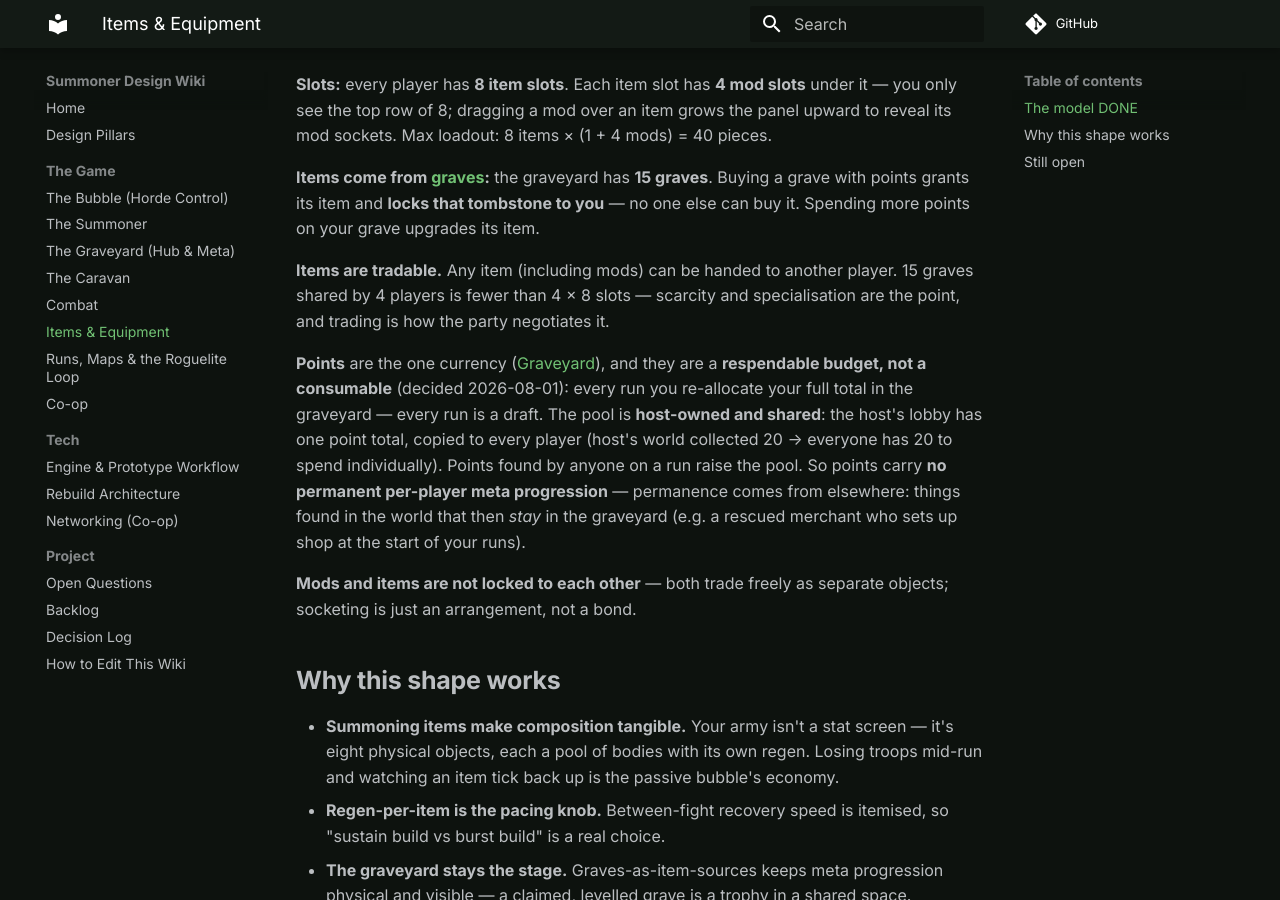
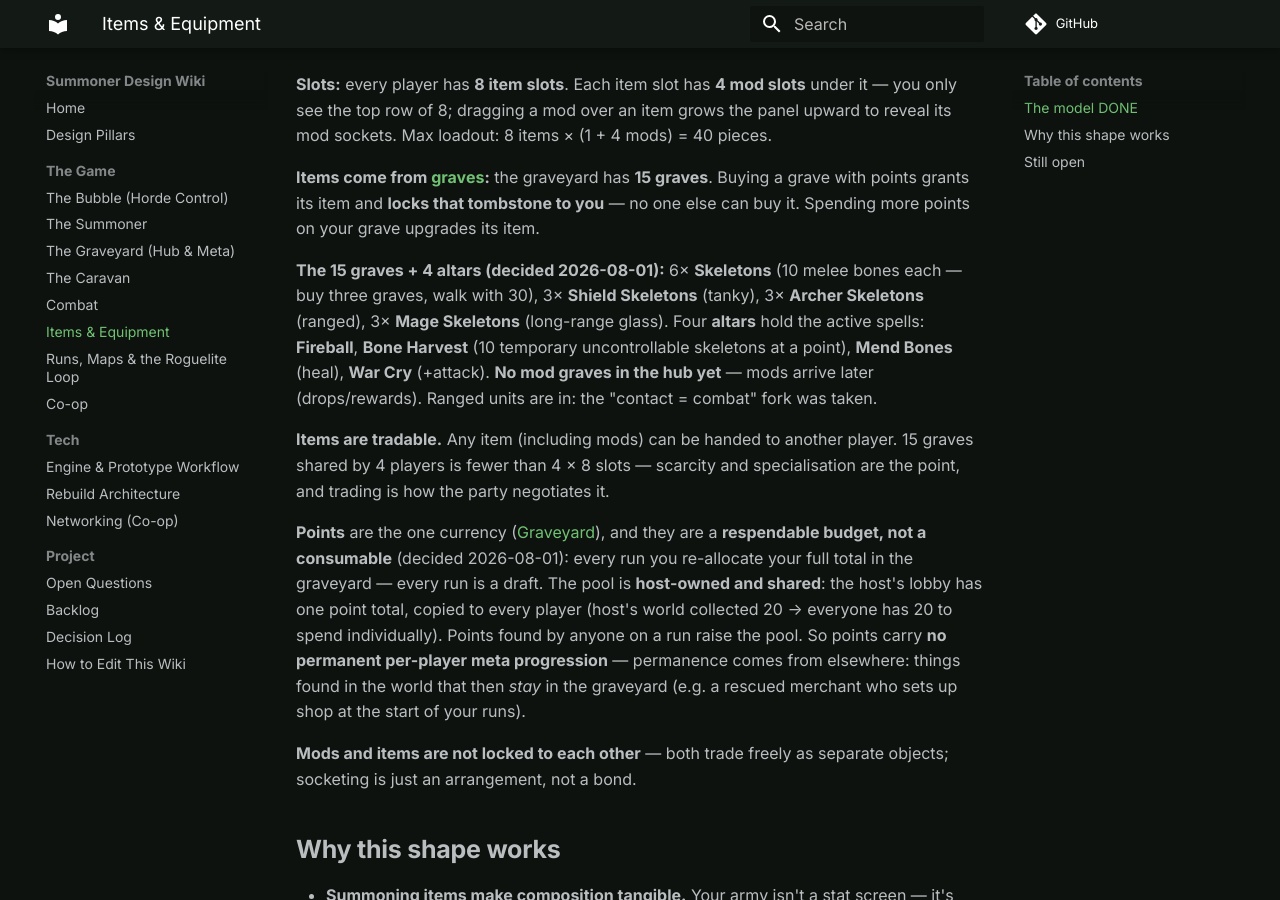
Before and after one commit to cap7n/SummonerWebsite, an MkDocs documentation site: the page built from docs/game/items.md, in a window 1280 px wide and 900 px high, scrolled down 567 px. Built offline with MkDocs 1.6.1 and Material for MkDocs 9.7.7, drawn with Linux system fonts in a browser that asks for light colours; comment, search, counter and statistics services are not loaded.

Commit message:
Unified Play flow decided + new grave/altar catalogue on the wiki
Co-Authored-By: Claude Fable 5 <noreply@anthropic.com>

```diff
--- a/docs/game/items.md
+++ b/docs/game/items.md
@@ -15,6 +15,8 @@ The item system is **decided** (2026-08-01). Your build is your inventory: no cl
 **Slots:** every player has **8 item slots**. Each item slot has **4 mod slots** under it — you only see the top row of 8; dragging a mod over an item grows the panel upward to reveal its mod sockets. Max loadout: 8 items × (1 + 4 mods) = 40 pieces.
 
 **Items come from [graves](graveyard.md):** the graveyard has **15 graves**. Buying a grave with points grants its item and **locks that tombstone to you** — no one else can buy it. Spending more points on your grave upgrades its item.
+
+**The 15 graves + 4 altars (decided 2026-08-01):** 6× **Skeletons** (10 melee bones each — buy three graves, walk with 30), 3× **Shield Skeletons** (tanky), 3× **Archer Skeletons** (ranged), 3× **Mage Skeletons** (long-range glass). Four **altars** hold the active spells: **Fireball**, **Bone Harvest** (10 temporary uncontrollable skeletons at a point), **Mend Bones** (heal), **War Cry** (+attack). **No mod graves in the hub yet** — mods arrive later (drops/rewards). Ranged units are in: the "contact = combat" fork was taken.
 
 **Items are tradable.** Any item (including mods) can be handed to another player. 15 graves shared by 4 players is fewer than 4 × 8 slots — scarcity and specialisation are the point, and trading is how the party negotiates it.
 
```
Also changed, not shown: docs/project/backlog.md (+1 -0 lines), docs/project/decisions.md (+1 -0 lines).
